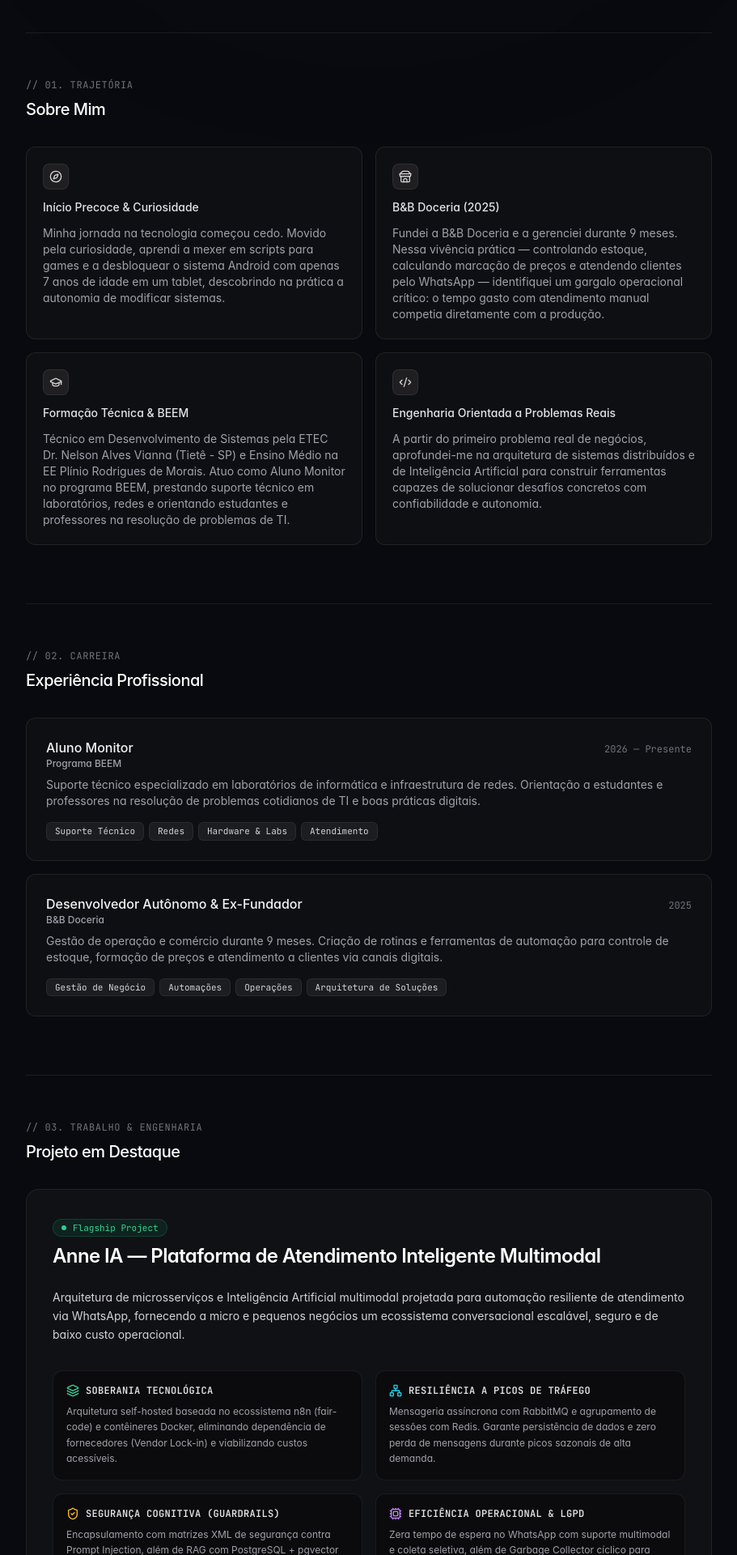
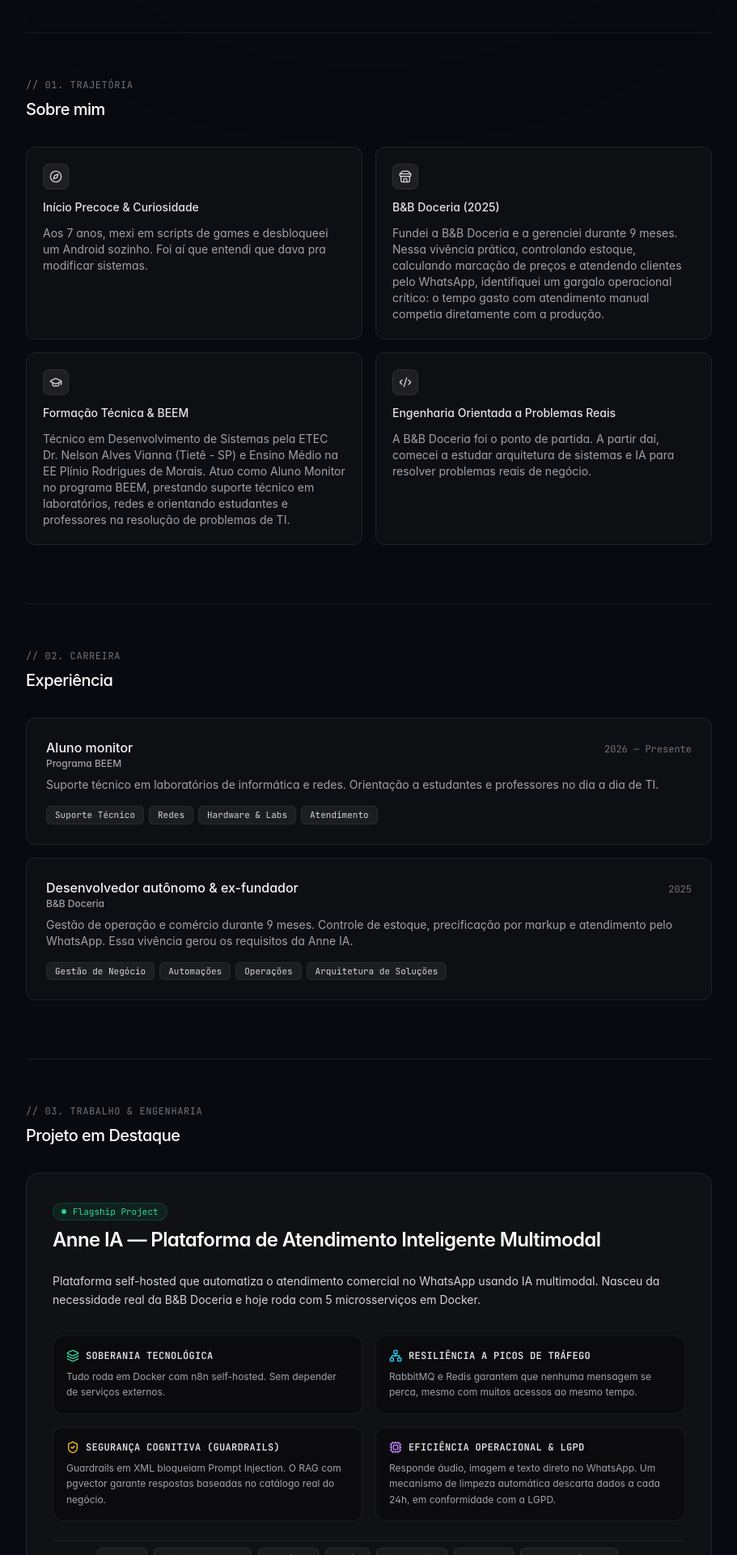
Before and after one commit to fabiobrizotti/portifolio, a Next.js app: page / in a window 1280 px wide. Shown: the part 400-2320 px from the top of the page at 81% size, without its empty margins (184-1095 px from the left). Built offline with nearby package versions, Linux system fonts and the light colour scheme.

Commit message:
feat(portfolio): humanizar conteúdo, corrigir datas para 2025 e alinhar navegação do rodapé

```diff
--- a/src/app/error.tsx
+++ b/src/app/error.tsx
@@ -38,7 +38,7 @@ export default function Error({
             className="inline-flex items-center gap-2 px-4 py-2.5 rounded-xl bg-ubuntu-orange hover:bg-ubuntu-orangeLight text-white text-xs font-mono font-semibold transition-all shadow-ubuntu-orange"
           >
             <RefreshCw className="w-3.5 h-3.5" />
-            <span>Tentar Novamente</span>
+            <span>Tentar novamente</span>
           </button>
 
           <Link
--- a/src/app/layout.tsx
+++ b/src/app/layout.tsx
@@ -17,11 +17,11 @@ export const viewport: Viewport = {
 
 export const metadata: Metadata = {
   metadataBase: new URL(baseUrl),
-  title: "Fabio Brizotti | Desenvolvedor Full Stack & IA",
-  description: "Portfólio de Fabio Brizotti: Desenvolvedor Full Stack focado em Inteligência Artificial, automações e software moderno.",
+  title: "Fabio Brizotti | Desenvolvedor Autônomo & IA",
+  description: "Portfólio de Fabio Brizotti: Desenvolvedor Autônomo focado em automações, IA e sistemas web.",
   keywords: [
     "Fabio Brizotti",
-    "Desenvolvedor Full Stack",
+    "Desenvolvedor Autônomo",
     "Especialista em IA",
     "Engenheiro de Software",
     "Inteligência Artificial",
@@ -46,14 +46,14 @@ export const metadata: Metadata = {
     type: "website",
     locale: "pt_BR",
     url: baseUrl,
-    title: "Fabio Brizotti | Desenvolvedor Full Stack & IA",
-    description: "Portfólio de Fabio Brizotti: Desenvolvedor Full Stack focado em Inteligência Artificial, automações e software moderno.",
+    title: "Fabio Brizotti | Desenvolvedor Autônomo & IA",
+    description: "Portfólio de Fabio Brizotti: Desenvolvedor Autônomo focado em automações, IA e sistemas web.",
     siteName: "Fabio Brizotti",
   },
   twitter: {
     card: "summary_large_image",
-    title: "Fabio Brizotti | Desenvolvedor Full Stack & IA",
-    description: "Portfólio de Fabio Brizotti: Desenvolvedor Full Stack focado em Inteligência Artificial, automações e software moderno.",
+    title: "Fabio Brizotti | Desenvolvedor Autônomo & IA",
+    description: "Portfólio de Fabio Brizotti: Desenvolvedor Autônomo focado em automações, IA e sistemas web.",
   },
   robots: {
     index: true,
@@ -82,14 +82,14 @@ const jsonLd = {
       "@id": `${baseUrl}/#person`,
       name: "Fabio Brizotti",
       url: baseUrl,
-      jobTitle: "Desenvolvedor Full Stack & Especialista em IA",
-      description: "Desenvolvedor Full Stack focado em Inteligência Artificial, automações e arquitetura de software moderno.",
+      jobTitle: "Desenvolvedor Autônomo & IA",
+      description: "Desenvolvedor Autônomo focado em automações, IA e sistemas web.",
       sameAs: [
         "https://github.com/fabiobrizotti",
         "https://linkedin.com/in/fabiobrizotti",
       ],
       knowsAbout: [
-        "Full Stack Development",
+        "Autonomous Software Development",
         "Artificial Intelligence",
         "Next.js",
         "React",
--- a/src/app/opengraph-image.tsx
+++ b/src/app/opengraph-image.tsx
@@ -1,6 +1,6 @@
 import { ImageResponse } from "next/og";
 
-export const alt = "Fabio Brizotti | Desenvolvedor Full Stack & IA";
+export const alt = "Fabio Brizotti | Desenvolvedor Autônomo & IA";
 export const size = {
   width: 1200,
   height: 630,
@@ -55,7 +55,7 @@ export default async function Image() {
             lineHeight: 1.4,
           }}
         >
-          Desenvolvedor Full Stack &amp; Especialista em Inteligência Artificial
+          Desenvolvedor Autônomo &amp; Especialista em IA
         </div>
         <div
           style={{
--- a/src/components/About.tsx
+++ b/src/components/About.tsx
@@ -10,7 +10,7 @@ export const About = () => {
             // 01. Trajetória
           </h2>
           <h3 className="text-xl font-medium text-white tracking-tight">
-            Sobre Mim
+            Sobre mim
           </h3>
         </div>
 
@@ -24,7 +24,7 @@ export const About = () => {
               Início Precoce & Curiosidade
             </h4>
             <p className="text-xs sm:text-sm text-zinc-400 leading-relaxed">
-              Minha jornada na tecnologia começou cedo. Movido pela curiosidade, aprendi a mexer em scripts para games e a desbloquear o sistema Android com apenas 7 anos de idade em um tablet, descobrindo na prática a autonomia de modificar sistemas.
+              Aos 7 anos, mexi em scripts de games e desbloqueei um Android sozinho. Foi aí que entendi que dava pra modificar sistemas.
             </p>
           </div>
 
@@ -37,7 +37,7 @@ export const About = () => {
               B&B Doceria (2025)
             </h4>
             <p className="text-xs sm:text-sm text-zinc-400 leading-relaxed">
-              Fundei a B&B Doceria e a gerenciei durante 9 meses. Nessa vivência prática — controlando estoque, calculando marcação de preços e atendendo clientes pelo WhatsApp — identifiquei um gargalo operacional crítico: o tempo gasto com atendimento manual competia diretamente com a produção.
+              Fundei a B&B Doceria e a gerenciei durante 9 meses. Nessa vivência prática, controlando estoque, calculando marcação de preços e atendendo clientes pelo WhatsApp, identifiquei um gargalo operacional crítico: o tempo gasto com atendimento manual competia diretamente com a produção.
             </p>
           </div>
 
@@ -63,7 +63,7 @@ export const About = () => {
               Engenharia Orientada a Problemas Reais
             </h4>
             <p className="text-xs sm:text-sm text-zinc-400 leading-relaxed">
-              A partir do primeiro problema real de negócios, aprofundei-me na arquitetura de sistemas distribuídos e de Inteligência Artificial para construir ferramentas capazes de solucionar desafios concretos com confiabilidade e autonomia.
+              A B&B Doceria foi o ponto de partida. A partir daí, comecei a estudar arquitetura de sistemas e IA para resolver problemas reais de negócio.
             </p>
           </div>
         </div>
--- a/src/components/Contact.tsx
+++ b/src/components/Contact.tsx
@@ -16,7 +16,7 @@ export const Contact = () => {
 
         <div className="p-6 sm:p-8 rounded-2xl bg-zinc-900/40 border border-zinc-800/80 space-y-6">
           <p className="text-sm text-zinc-300 leading-relaxed max-w-xl">
-            Aberto para novas oportunidades, colaborações em projetos de arquitetura de software, automação inteligente e discussões técnicas sobre IA.
+            Aberto para projetos de automação, sistemas com IA e qualquer conversa técnica sobre software.
           </p>
 
           <div className="grid grid-cols-1 sm:grid-cols-2 gap-3 pt-2">
@@ -88,12 +88,10 @@ export const Contact = () => {
 
 
         <nav aria-label="Navegação secundária" className="flex flex-wrap items-center justify-center gap-6 text-sm text-slate-400 mb-8 border-t border-slate-800/80 pt-8">
-          <a href="#inicio" className="hover:text-cyan-400 transition-colors">Início</a>
-          <a href="#sobre" className="hover:text-cyan-400 transition-colors">Trajetória</a>
-          <a href="#experiencia" className="hover:text-cyan-400 transition-colors">Carreira</a>
-          <a href="#projetos" className="hover:text-cyan-400 transition-colors">Projetos</a>
-          <a href="#habilidades" className="hover:text-cyan-400 transition-colors">Habilidades</a>
-          <a href="#contato" className="hover:text-cyan-400 transition-colors">Contato</a>
+          <a href="#sobre" className="hover:text-[#FF5500] transition-colors">Sobre</a>
+          <a href="#experiencia" className="hover:text-[#FF5500] transition-colors">Experiência</a>
+          <a href="#projetos" className="hover:text-[#FF5500] transition-colors">Projetos</a>
+          <a href="#contato" className="hover:text-[#FF5500] transition-colors">Contato</a>
         </nav>
 
         <footer className="pt-8 pb-12 text-center text-xs text-zinc-500 font-mono">
--- a/src/components/Experience.tsx
+++ b/src/components/Experience.tsx
@@ -12,18 +12,18 @@ interface ExperienceItem {
 const experiences: ExperienceItem[] = [
   {
     period: "2026 — Presente",
-    role: "Aluno Monitor",
+    role: "Aluno monitor",
     company: "Programa BEEM",
     description:
-      "Suporte técnico especializado em laboratórios de informática e infraestrutura de redes. Orientação a estudantes e professores na resolução de problemas cotidianos de TI e boas práticas digitais.",
+      "Suporte técnico em laboratórios de informática e redes. Orientação a estudantes e professores no dia a dia de TI.",
     tags: ["Suporte Técnico", "Redes", "Hardware & Labs", "Atendimento"],
   },
   {
     period: "2025",
-    role: "Desenvolvedor Autônomo & Ex-Fundador",
+    role: "Desenvolvedor autônomo & ex-fundador",
     company: "B&B Doceria",
     description:
-      "Gestão de operação e comércio durante 9 meses. Criação de rotinas e ferramentas de automação para controle de estoque, formação de preços e atendimento a clientes via canais digitais.",
+      "Gestão de operação e comércio durante 9 meses. Controle de estoque, precificação por markup e atendimento pelo WhatsApp. Essa vivência gerou os requisitos da Anne IA.",
     tags: ["Gestão de Negócio", "Automações", "Operações", "Arquitetura de Soluções"],
   },
 ];
@@ -37,7 +37,7 @@ export const Experience = () => {
             // 02. Carreira
           </h2>
           <h3 className="text-xl font-medium text-white tracking-tight">
-            Experiência Profissional
+            Experiência
           </h3>
         </div>
 
--- a/src/components/Hero.tsx
+++ b/src/components/Hero.tsx
@@ -19,7 +19,7 @@ export const Hero = () => {
             Fabio Brizotti
           </h1>
           <p className="text-lg sm:text-xl text-zinc-400 max-w-2xl leading-relaxed font-normal">
-            Engenharia de software focada em arquiteturas distribuídas, resiliência operacional e sistemas autônomos de Inteligência Artificial.
+            Sistemas web, automações e integrações de IA focados na operação real de empresas.
           </p>
         </div>
 
--- a/src/components/Projects.tsx
+++ b/src/components/Projects.tsx
@@ -31,7 +31,7 @@ export const Projects = () => {
 
           {/* Description & Objective */}
           <p className="text-sm text-zinc-300 leading-relaxed">
-            Arquitetura de microsserviços e Inteligência Artificial multimodal projetada para automação resiliente de atendimento via WhatsApp, fornecendo a micro e pequenos negócios um ecossistema conversacional escalável, seguro e de baixo custo operacional.
+            Plataforma self-hosted que automatiza o atendimento comercial no WhatsApp usando IA multimodal. Nasceu da necessidade real da B&B Doceria e hoje roda com 5 microsserviços em Docker.
           </p>
 
           {/* 4 Architectural Pillars Grid */}
@@ -45,7 +45,7 @@ export const Projects = () => {
                 </h5>
               </div>
               <p className="text-xs text-zinc-400 leading-relaxed">
-                Arquitetura self-hosted baseada no ecossistema n8n (fair-code) e contêineres Docker, eliminando dependência de fornecedores (Vendor Lock-in) e viabilizando custos acessíveis.
+                Tudo roda em Docker com n8n self-hosted. Sem depender de serviços externos.
               </p>
             </div>
 
@@ -58,7 +58,7 @@ export const Projects = () => {
                 </h5>
               </div>
               <p className="text-xs text-zinc-400 leading-relaxed">
-                Mensageria assíncrona com RabbitMQ e agrupamento de sessões com Redis. Garante persistência de dados e zero perda de mensagens durante picos sazonais de alta demanda.
+                RabbitMQ e Redis garantem que nenhuma mensagem se perca, mesmo com muitos acessos ao mesmo tempo.
               </p>
             </div>
 
@@ -71,7 +71,7 @@ export const Projects = () => {
                 </h5>
               </div>
               <p className="text-xs text-zinc-400 leading-relaxed">
-                Encapsulamento com matrizes XML de segurança contra Prompt Injection, além de RAG com PostgreSQL + pgvector para validação de catálogo e contexto institucional real.
+                Guardrails em XML bloqueiam Prompt Injection. O RAG com pgvector garante respostas baseadas no catálogo real do negócio.
               </p>
             </div>
 
@@ -84,7 +84,7 @@ export const Projects = () => {
                 </h5>
               </div>
               <p className="text-xs text-zinc-400 leading-relaxed">
-                Zera tempo de espera no WhatsApp com suporte multimodal e coleta seletiva, além de Garbage Collector cíclico para conformidade estrita com a LGPD.
+                Responde áudio, imagem e texto direto no WhatsApp. Um mecanismo de limpeza automática descarta dados a cada 24h, em conformidade com a LGPD.
               </p>
             </div>
           </div>
```
Also changed, not shown: src/data/portfolioData.ts (+16 -16 lines).
